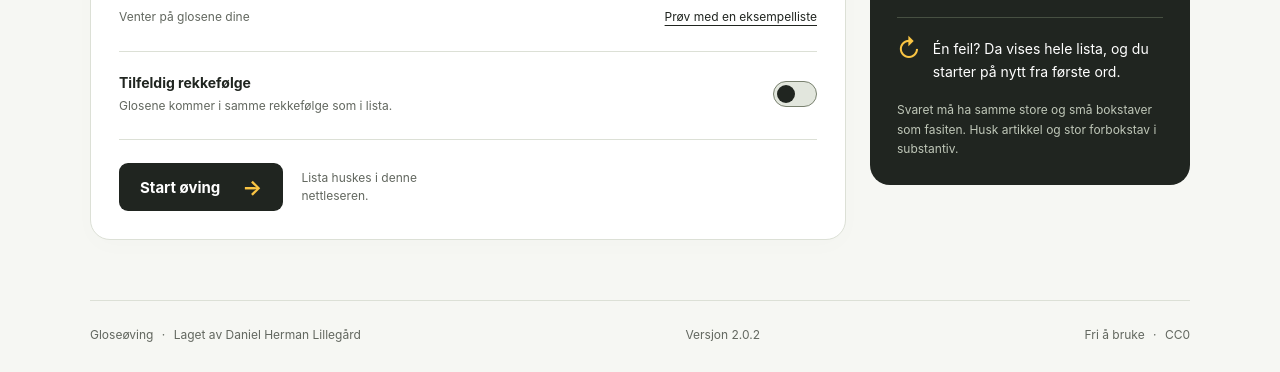
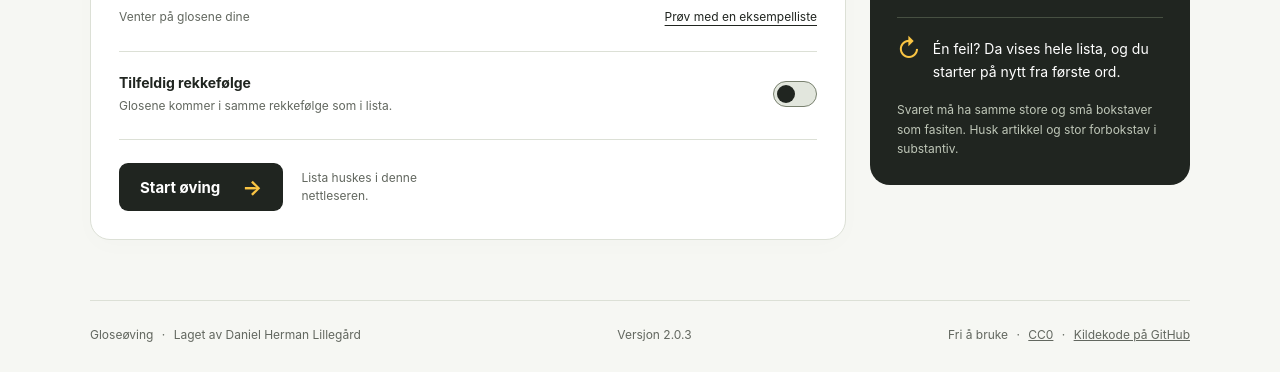
Before and after one commit to dlillegard/gloseoving, a website: page index.html in a window 1280 px wide. Shown: the part 598-970 px from the top of the page. Drawn offline with Linux system fonts and the light colour scheme.

Commit message:
Legg til GitHub- og CC0-lenker i versjon 2.0.3

```diff
--- a/index.html
+++ b/index.html
@@ -73,6 +73,6 @@
     </section>
     <noscript><p class="import-errors">Slå på JavaScript i nettleseren for å bruke Gloseøving.</p></noscript>
   </main>
-  <footer><span>Gloseøving <span class="footer-dot">·</span> Laget av Daniel Herman Lillegård</span><span>Versjon 2.0.2</span><span>Fri å bruke <span class="footer-dot">·</span> CC0</span></footer>
+  <footer><span>Gloseøving <span class="footer-dot">·</span> Laget av Daniel Herman Lillegård</span><span>Versjon 2.0.3</span><span>Fri å bruke <span class="footer-dot">·</span> <a href="https://creativecommons.org/publicdomain/zero/1.0/" target="_blank" rel="noopener noreferrer">CC0<span class="sr-only"> (åpnes i ny fane)</span></a> <span class="footer-dot">·</span> <a href="https://github.com/dlillegard/gloseoving" target="_blank" rel="noopener noreferrer">Kildekode på GitHub<span class="sr-only"> (åpnes i ny fane)</span></a></span></footer>
 </body>
 </html>
--- a/package.json
+++ b/package.json
@@ -1,6 +1,6 @@
 {
   "name": "gloseoving",
-  "version": "2.0.2",
+  "version": "2.0.3",
   "private": true,
   "type": "module",
   "description": "Gloseøving med innliming fra Classroom og alle gloser riktig på rad.",
```
Also changed, not shown: changelog.txt.
